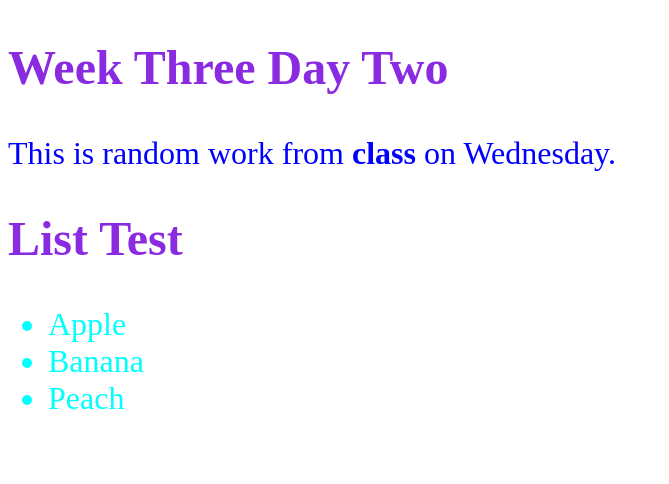
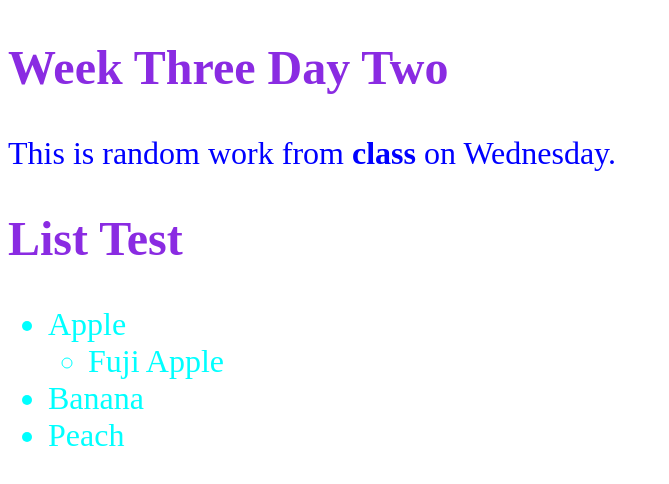
Before and after one commit to mengx1618/mengx1618.github.io, a plain HTML site: page week03-day02.html in a window 1280 px wide. Shown: the whole page, without its empty margins (0-669 px from the left). Drawn offline with Linux system fonts and the light colour scheme.

Commit message:
modified 2

```diff
--- a/week03-day02.html
+++ b/week03-day02.html
@@ -16,6 +16,9 @@
         <h2>List Test</h2>
         <ul>
             <li>Apple</li>
+                <ul>
+                    <li>Fuji Apple</li>
+                </ul>
             <li>Banana</li>
             <li>Peach</li>
         </ul>
```
